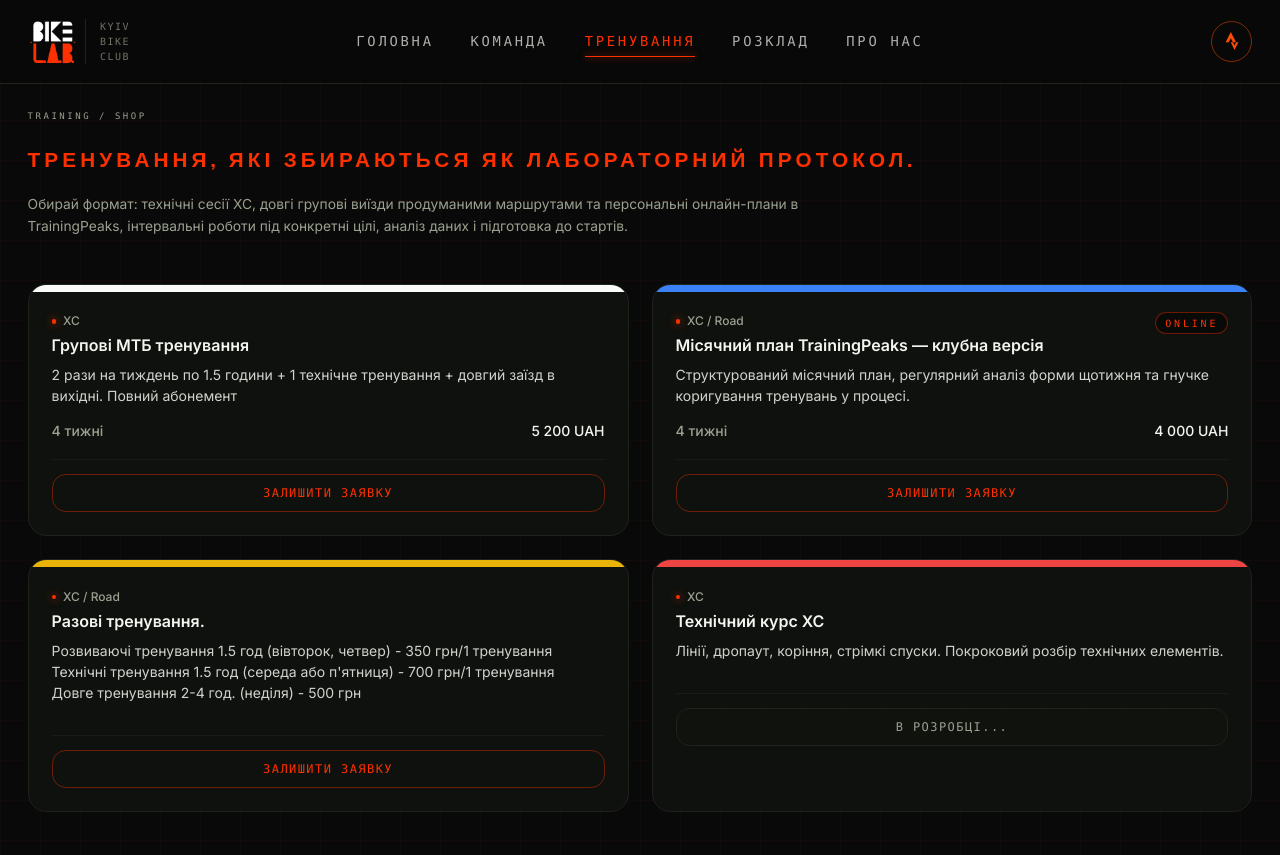
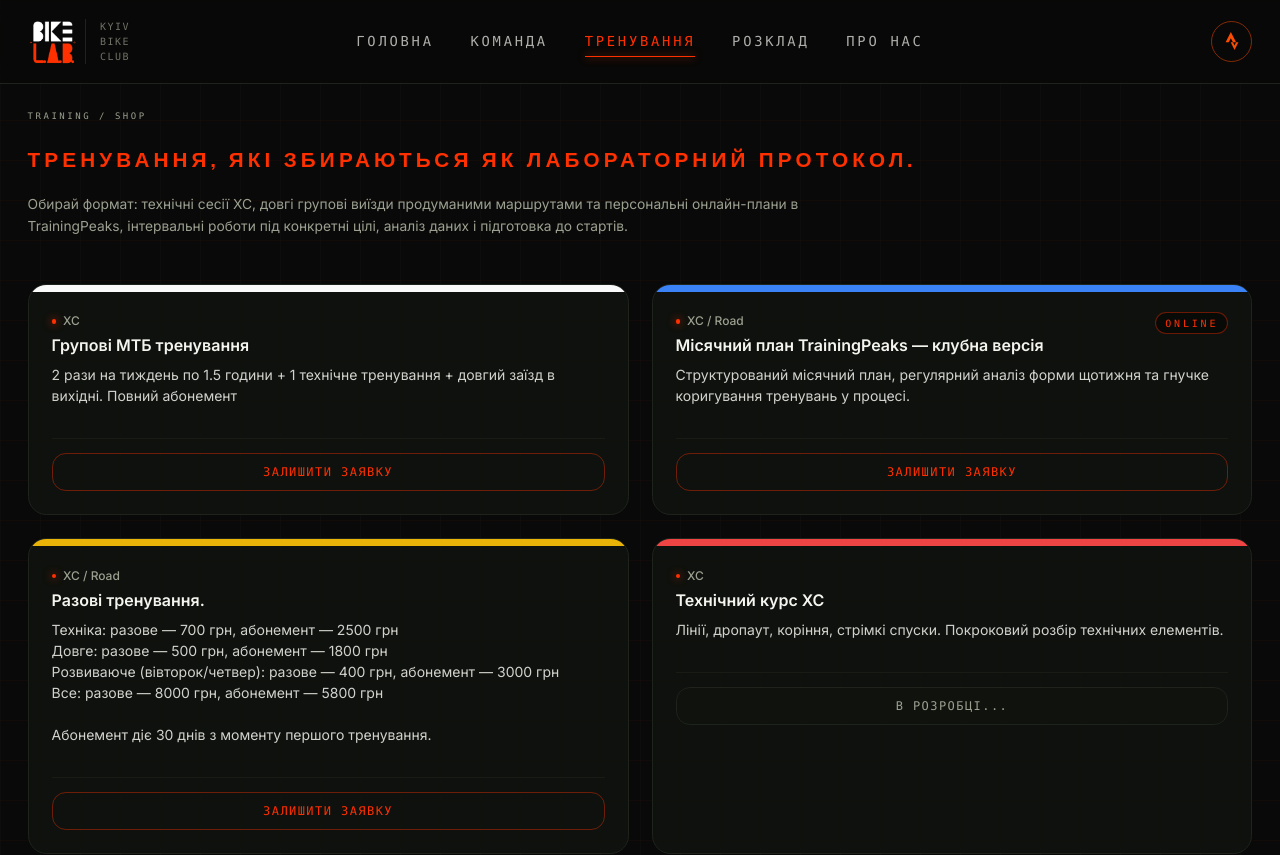
Before and after one commit to VasileAdicto/bikelab-site, a Next.js app: page /training in a window 1280 px wide. Shown: the top 855 px of the page. Built offline with nearby package versions, Linux system fonts and the light colour scheme.

Commit message:
Update training details in TrainingPage accuracy

```diff
--- a/src/app/training/page.tsx
+++ b/src/app/training/page.tsx
@@ -11,8 +11,8 @@ const trainings = [
     stripeColor: "white" as const,
     description:
       "2 рази на тиждень по 1.5 години + 1 технічне тренування + довгий заїзд в вихідні. Повний абонемент",
-    price: "5 200 UAH",
-    duration: "4 тижні",
+    price: "",
+    duration: "",
     badge: "",
   },
   {
@@ -21,8 +21,8 @@ const trainings = [
     stripeColor: "blue" as const,
     description:
       "Структурований місячний план, регулярний аналіз форми щотижня та гнучке коригування тренувань у процесі.",
-    price: "4 000 UAH",
-    duration: "4 тижні",
+    price: "",
+    duration: "",
     badge: "online",
   },
   {
@@ -30,7 +30,7 @@ const trainings = [
     level: "All" as const,
     stripeColor: "yellow" as const,
     description:
-      "Розвиваючі тренування 1.5 год (вівторок, четвер) - 350 грн/1 тренування\nТехнічні тренування 1.5 год (середа або п'ятниця) - 700 грн/1 тренування\nДовге тренування 2-4 год. (неділя) - 500 грн",
+      "Техніка: разове — 700 грн, абонемент — 2500 грн\nДовге: разове — 500 грн, абонемент — 1800 грн\nРозвиваюче (вівторок/четвер): разове — 400 грн, абонемент — 3000 грн\nВсе: разове — 8000 грн, абонемент — 5800 грн\n\nАбонемент діє 30 днів з моменту першого тренування.",
     price: "",
     duration: "",
     badge: "",
```
